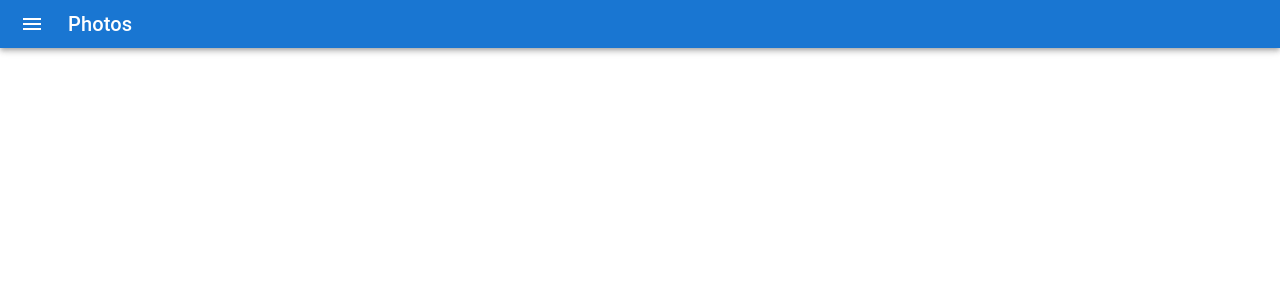
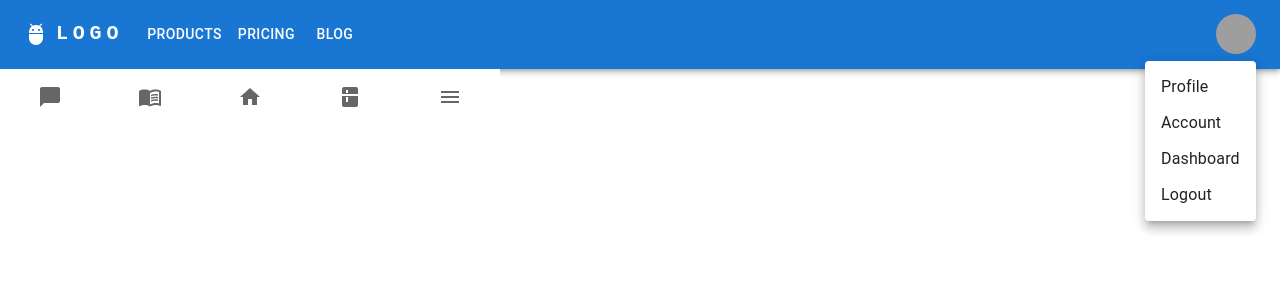
Before and after one commit to Zephyr709/meal-master, a React (Create React App) app: page / in a window 1280 px wide. Both pictures are taken after a click on the button "Open settings". Shown: the top 300 px of the page. Built offline with nearby package versions, Linux system fonts and the light colour scheme; grey boxes are pictures that could not be loaded.

Commit message:
app bar and bottom nav implementation

```diff
--- a/src/App.tsx
+++ b/src/App.tsx
@@ -1,33 +1,18 @@
 import React from 'react';
-import logo from './logo.svg';
 import './App.css';
-import AppBar from '@mui/material/AppBar';
-import Box from '@mui/material/Box';
-import Toolbar from '@mui/material/Toolbar';
-import IconButton from '@mui/material/IconButton';
-import Typography from '@mui/material/Typography';
-import Menu from '@mui/material/Menu';
-import MenuIcon from '@mui/icons-material/Menu';
-import Container from '@mui/material/Container';
-import Avatar from '@mui/material/Avatar';
-import Button from '@mui/material/Button';
-import Tooltip from '@mui/material/Tooltip';
-import MenuItem from '@mui/material/MenuItem';
-import AdbIcon from '@mui/icons-material/Adb';
+import ResponsiveAppBar from './components/AppBar';
+import { BottomNavigation } from '@mui/material';
+import LabelBottomNavigation from './components/LabelBottomNavigation';
 
 function App() {
   return (
-  <AppBar position="static">
-    <Toolbar variant="dense">
-      <IconButton edge="start" color="inherit" aria-label="menu" sx={{ mr: 2 }}>
-        <MenuIcon />
-      </IconButton>
-      <Typography variant="h6" color="inherit" component="div">
-        Photos
-      </Typography>
-    </Toolbar>
-  </AppBar>
-  );
+    <div>
+      <ResponsiveAppBar/>
+      <LabelBottomNavigation/>
+    </div>
+
+
+  )
 }
 
 export default App;
--- /dev/null
+++ b/src/components/AppBar.tsx
@@ -0,0 +1,162 @@
+import * as React from 'react';
+import AppBar from '@mui/material/AppBar';
+import Box from '@mui/material/Box';
+import Toolbar from '@mui/material/Toolbar';
+import IconButton from '@mui/material/IconButton';
+import Typography from '@mui/material/Typography';
+import Menu from '@mui/material/Menu';
+import MenuIcon from '@mui/icons-material/Menu';
+import Container from '@mui/material/Container';
+import Avatar from '@mui/material/Avatar';
+import Button from '@mui/material/Button';
+import Tooltip from '@mui/material/Tooltip';
+import MenuItem from '@mui/material/MenuItem';
+import AdbIcon from '@mui/icons-material/Adb';
+
+const pages = ['Products', 'Pricing', 'Blog'];
+const settings = ['Profile', 'Account', 'Dashboard', 'Logout'];
+
+function ResponsiveAppBar() {
+  const [anchorElNav, setAnchorElNav] = React.useState<null | HTMLElement>(null);
+  const [anchorElUser, setAnchorElUser] = React.useState<null | HTMLElement>(null);
+
+  const handleOpenNavMenu = (event: React.MouseEvent<HTMLElement>) => {
+    setAnchorElNav(event.currentTarget);
+  };
+  const handleOpenUserMenu = (event: React.MouseEvent<HTMLElement>) => {
+    setAnchorElUser(event.currentTarget);
+  };
+
+  const handleCloseNavMenu = () => {
+    setAnchorElNav(null);
+  };
+
+  const handleCloseUserMenu = () => {
+    setAnchorElUser(null);
+  };
+
+  return (
+    <AppBar position="static">
+      <Container maxWidth="xl">
+        <Toolbar disableGutters>
+          <AdbIcon sx={{ display: { xs: 'none', md: 'flex' }, mr: 1 }} />
+          <Typography
+            variant="h6"
+            noWrap
+            component="a"
+            href="/"
+            sx={{
+              mr: 2,
+              display: { xs: 'none', md: 'flex' },
+              fontFamily: 'monospace',
+              fontWeight: 700,
+              letterSpacing: '.3rem',
+              color: 'inherit',
+              textDecoration: 'none',
+            }}
+          >
+            LOGO
+          </Typography>
+
+          <Box sx={{ flexGrow: 1, display: { xs: 'flex', md: 'none' } }}>
+            <IconButton
+              size="large"
+              aria-label="account of current user"
+              aria-controls="menu-appbar"
+              aria-haspopup="true"
+              onClick={handleOpenNavMenu}
+              color="inherit"
+            >
+              <MenuIcon />
+            </IconButton>
+            <Menu
+              id="menu-appbar"
+              anchorEl={anchorElNav}
+              anchorOrigin={{
+                vertical: 'bottom',
+                horizontal: 'left',
+              }}
+              keepMounted
+              transformOrigin={{
+                vertical: 'top',
+                horizontal: 'left',
+              }}
+              open={Boolean(anchorElNav)}
+              onClose={handleCloseNavMenu}
+              sx={{
+                display: { xs: 'block', md: 'none' },
+              }}
+            >
+              {pages.map((page) => (
+                <MenuItem key={page} onClick={handleCloseNavMenu}>
+                  <Typography textAlign="center">{page}</Typography>
+                </MenuItem>
+              ))}
+            </Menu>
+          </Box>
+          <AdbIcon sx={{ display: { xs: 'flex', md: 'none' }, mr: 1 }} />
+          <Typography
+            variant="h5"
+            noWrap
+            component="a"
+            href=""
+            sx={{
+              mr: 2,
+              display: { xs: 'flex', md: 'none' },
+              flexGrow: 1,
+              fontFamily: 'monospace',
+              fontWeight: 700,
+              letterSpacing: '.3rem',
+              color: 'inherit',
+              textDecoration: 'none',
+            }}
+          >
+            LOGO
+          </Typography>
+          <Box sx={{ flexGrow: 1, display: { xs: 'none', md: 'flex' } }}>
+            {pages.map((page) => (
+              <Button
+                key={page}
+                onClick={handleCloseNavMenu}
+                sx={{ my: 2, color: 'white', display: 'block' }}
+              >
+                {page}
+              </Button>
+            ))}
+          </Box>
+
+          <Box sx={{ flexGrow: 0 }}>
+            <Tooltip title="Open settings">
+              <IconButton onClick={handleOpenUserMenu} sx={{ p: 0 }}>
+                <Avatar alt="Remy Sharp" src="/static/images/avatar/2.jpg" />
+              </IconButton>
+            </Tooltip>
+            <Menu
+              sx={{ mt: '45px' }}
+              id="menu-appbar"
+              anchorEl={anchorElUser}
+              anchorOrigin={{
+                vertical: 'top',
+                horizontal: 'right',
+              }}
+              keepMounted
+              transformOrigin={{
+                vertical: 'top',
+                horizontal: 'right',
+              }}
+              open={Boolean(anchorElUser)}
+              onClose={handleCloseUserMenu}
+            >
+              {settings.map((setting) => (
+                <MenuItem key={setting} onClick={handleCloseUserMenu}>
+                  <Typography textAlign="center">{setting}</Typography>
+                </MenuItem>
+              ))}
+            </Menu>
+          </Box>
+        </Toolbar>
+      </Container>
+    </AppBar>
+  );
+}
+export default ResponsiveAppBar;
--- /dev/null
+++ b/src/components/LabelBottomNavigation.tsx
@@ -0,0 +1,49 @@
+import * as React from 'react';
+import BottomNavigation from '@mui/material/BottomNavigation';
+import BottomNavigationAction from '@mui/material/BottomNavigationAction';
+
+import HomeIcon from '@mui/icons-material/Home';
+import ChatBubbleIcon from '@mui/icons-material/ChatBubble';
+import MenuBookIcon from '@mui/icons-material/MenuBook';
+import KitchenIcon from '@mui/icons-material/Kitchen';
+import MenuIcon from '@mui/icons-material/Menu';
+
+
+export default function LabelBottomNavigation() {
+  const [value, setValue] = React.useState('recents');
+
+  const handleChange = (event: React.SyntheticEvent, newValue: string) => {
+    setValue(newValue);
+  };
+
+  return (
+    <BottomNavigation sx={{ width: 500 }} value={value} onChange={handleChange}>
+      <BottomNavigationAction
+        label="AI Assistant"
+        value="assistant"
+        icon={<ChatBubbleIcon />}
+      />
+      <BottomNavigationAction
+        label="Recipes"
+        value="recipes"
+        icon={<MenuBookIcon />}
+      />
+      <BottomNavigationAction
+        label="Home"
+        value="home"
+        icon={<HomeIcon />}
+      />
+      <BottomNavigationAction
+        label="Pantry"
+        value="pantry"
+        icon={<KitchenIcon />}
+         />
+      <BottomNavigationAction
+        label="Options"
+        value="options"
+        icon={<MenuIcon/>}
+        />
+
+    </BottomNavigation>
+  );
+}
```
